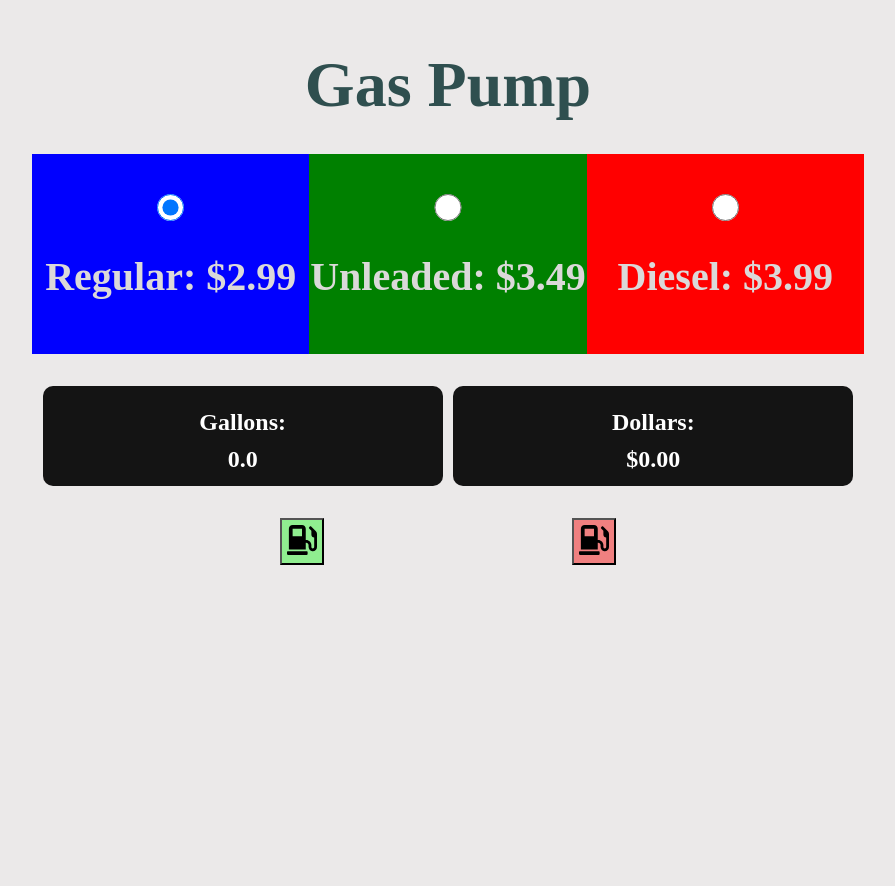
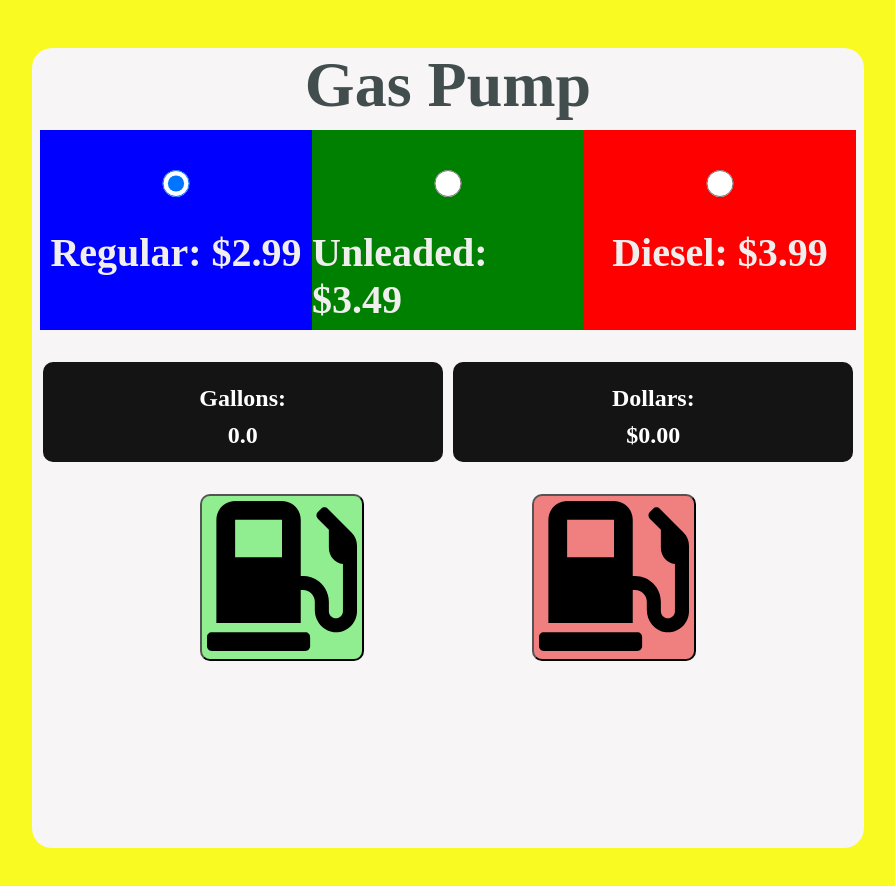
Before and after one commit to LisaTrevis/react-gas-pump, a React (Create React App) app: page / in a window 1280 px wide. Shown: the top 886 px of the page, without its empty margins (192-1087 px from the left). Built offline with nearby package versions, Linux system fonts and the light colour scheme.

Commit message:
Added background color and button changes

```diff
--- a/src/index.css
+++ b/src/index.css
@@ -5,7 +5,8 @@ Variables
 */
 
 :root {
-  --clr-bg: rgb(235, 233, 233);
+  --clr-bg: rgb(250, 250, 35);
+  --clr-app-bg: rgb(247, 245, 245);
 }
 
 /*
@@ -28,7 +29,7 @@ body {
   -webkit-font-smoothing: antialiased;
   -moz-osx-font-smoothing: grayscale;
   background: var(--clr-bg);
-  color: darkslategray;
+  color: rgb(66, 77, 77);
 }
 
 /*
@@ -38,6 +39,8 @@ Project Styles
 */
 
 section {
+  background-color: var(--clr-app-bg);
+  border-radius: 20px;
   width: 65vw;
   height: 100vh;
   margin: 3rem auto;
@@ -49,7 +52,7 @@ h1 {
 }
 
 .gas-prices {
-  margin-top: 2rem;
+  margin: 0.5rem;
   display: flex;
   flex-direction: row;
   justify-content: space-between;
@@ -57,7 +60,6 @@ h1 {
 }
 
 .gas-type {
-  background-color: pink;
   display: flex;
   flex-direction: column;
   align-items: center;
@@ -89,7 +91,7 @@ label {
 
 .label {
   margin-top: 2rem;
-  color: rgb(219, 217, 217);
+  color: rgb(241, 238, 238);
 }
 
 .meters {
@@ -124,6 +126,10 @@ p {
   justify-content: space-evenly;
 }
 
+.btn {
+  border-radius: 10px;
+}
+
 .btn-start {
   background-color: lightgreen;
 }
@@ -133,7 +139,9 @@ p {
 }
 
 .icon {
-  font-size: 2.5rem;
-  margin: auto;
+  font-size: 10rem;
   padding: 5px;
 }
+
+@media screen and (max-width: 576px) {
+}
```
